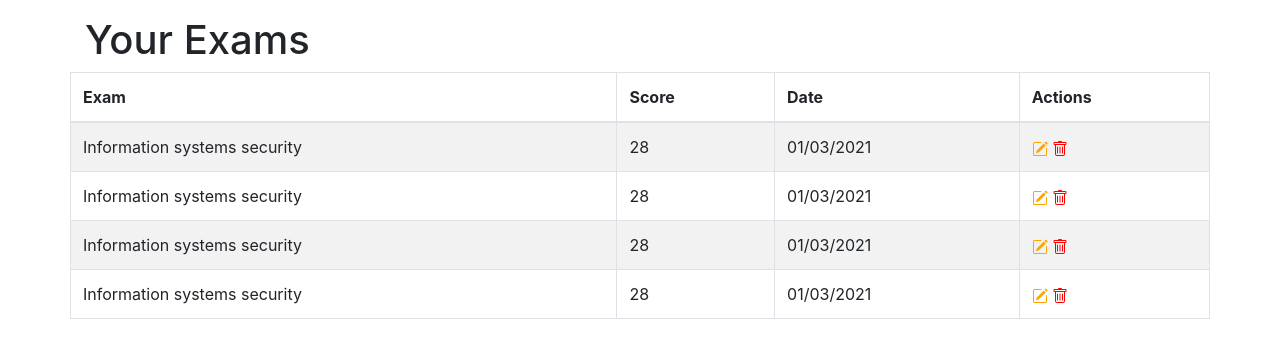
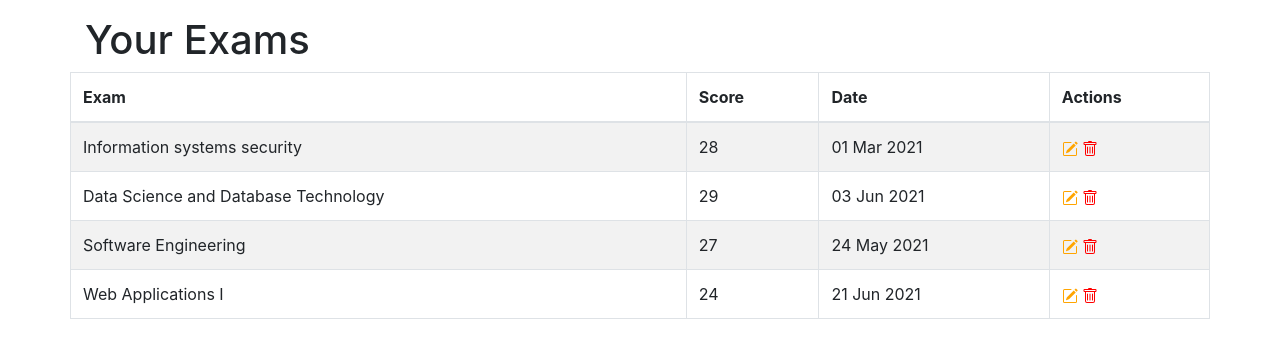
Before and after one commit to polito-WA1-AW1-2021/wa1-week06, a React (Create React App) app in the folder react-scores/: page / in a window 1280 px wide. Shown: the top 358 px of the page. Built offline with nearby package versions, Linux system fonts and the light colour scheme.

Commit message:
dynamic generation with props propagation

```diff
--- a/react-scores/package.json
+++ b/react-scores/package.json
@@ -7,6 +7,7 @@
     "@testing-library/react": "^11.2.6",
     "@testing-library/user-event": "^12.8.3",
     "bootstrap": "^4.6.0",
+    "dayjs": "^1.10.4",
     "react": "^17.0.2",
     "react-bootstrap": "^1.5.2",
     "react-dom": "^17.0.2",
--- a/react-scores/src/App.js
+++ b/react-scores/src/App.js
@@ -2,6 +2,27 @@ import 'bootstrap/dist/css/bootstrap.min.css';
 import './App.css';
 import { Container, Row } from 'react-bootstrap';
 import { ExamTable, Title } from './ExamComponents';
+import dayjs from 'dayjs';
+
+const fakeExams = [
+  {coursecode: '01TYMOV', score: 28, date: dayjs('2021-03-01')},
+  {coursecode: '01SQJOV', score: 29, date: dayjs('2021-06-03')},
+  {coursecode: '04GSPOV', score: 27, date: dayjs('2021-05-24')},
+  {coursecode: '01TXYOV', score: 24, date: dayjs('2021-06-21')},
+];
+
+const fakeCourses = [
+  {coursecode: '01TYMOV', name: 'Information systems security'},
+  {coursecode: '02LSEOV', name: 'Computer architectures'},
+  {coursecode: '01SQJOV', name: 'Data Science and Database Technology'},
+  {coursecode: '01OTWOV', name: 'Computer network technologies and services'},
+  {coursecode: '04GSPOV', name: 'Software Engineering'},
+  {coursecode: '01TXYOV', name: 'Web Applications I'},
+  {coursecode: '01NYHOV', name: 'System and device programming'},
+  {coursecode: '01TYDOV', name: 'Cloud Computing'},
+  {coursecode: '01SQPOV', name: 'Software Networking'},
+];
+
 
 function App() {
   return (
@@ -10,7 +31,7 @@ function App() {
         <Title/>
       </Row>
       <Row>
-        <ExamTable/>
+        <ExamTable courses={fakeCourses} exams={fakeExams}/>
       </Row>
     </Container>
   );
--- a/react-scores/src/ExamComponents.js
+++ b/react-scores/src/ExamComponents.js
@@ -18,10 +18,9 @@ function ExamTable(props) {
             </tr>
         </thead>
         <tbody>
-            <ExamRow />
-            <ExamRow />
-            <ExamRow />
-            <ExamRow />
+            {props.exams.map((exam => <ExamRow key={exam.coursecode} exam={exam}
+            examName={props.courses.filter(c=>c.coursecode === exam.coursecode)[0].name}
+             />))}
         </tbody>
     </Table>
     );
@@ -29,7 +28,7 @@ function ExamTable(props) {
 
 function ExamRow(props) {
     return (<tr>
-        <ExamInfo/>
+        <ExamInfo {...props} />
         <ExamControls/>
     </tr>
     );
@@ -37,9 +36,9 @@ function ExamRow(props) {
 
 function ExamInfo(props) {
     return (<>
-        <td>Information systems security</td>
-        <td>28</td>
-        <td>01/03/2021</td>
+        <td>{props.examName}</td>
+        <td>{props.exam.score}</td>
+        <td>{props.exam.date.format('DD MMM YYYY')}</td>
     </>)
 }
 
```
Also changed, not shown: 1 other file (tests, documents, lock files or other folders).
